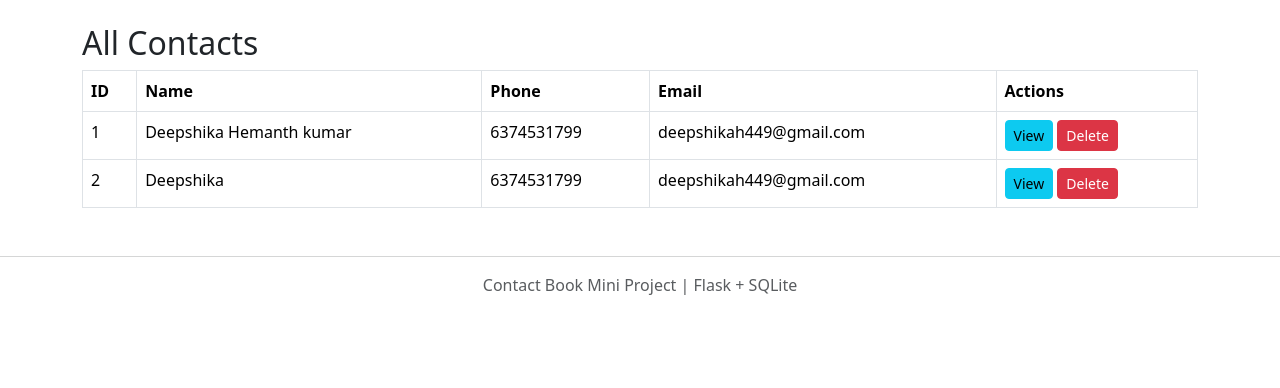
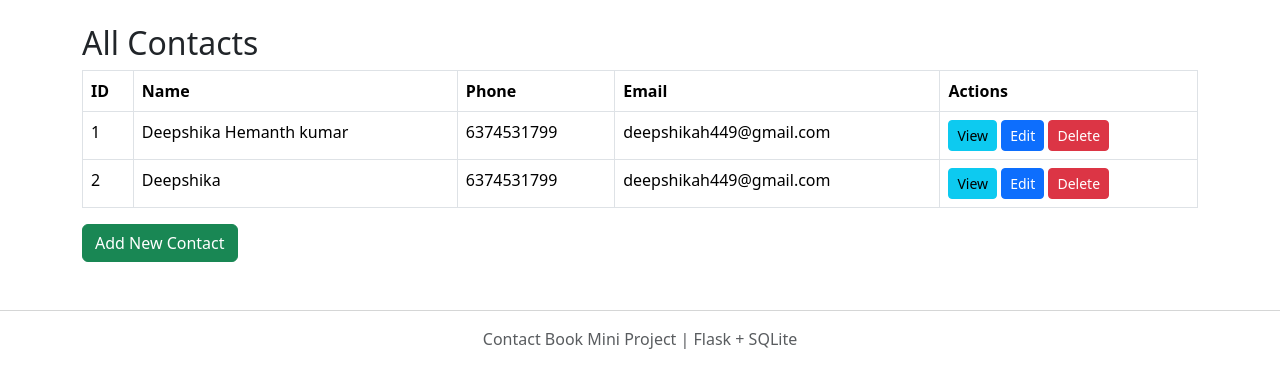
Before and after one commit to Deepshika09/contact-book, a Flask app: page /contacts in a window 1280 px wide. Shown: the part 56-444 px from the top of the page. Run offline with Flask 3, Linux system fonts and the light colour scheme; data comes from the database, SQL or seed files in the repository; both versions use the stored data as it was after the commit.

Commit message:
Day 8 - Added update functionality and completed CRUD operations

```diff
--- a/app.py
+++ b/app.py
@@ -75,6 +75,28 @@ def contact_detail(id):
     )
 
 
+# Edit Contact
+@app.route('/edit/<int:id>', methods=['GET', 'POST'])
+def edit_contact(id):
+
+    contact = Contact.query.get_or_404(id)
+
+    if request.method == 'POST':
+
+        contact.name = request.form['name']
+        contact.phone = request.form['phone']
+        contact.email = request.form['email']
+
+        db.session.commit()
+
+        return redirect(url_for('contacts'))
+
+    return render_template(
+        'edit_contact.html',
+        contact=contact
+    )
+
+
 # Delete Contact
 @app.route('/delete/<int:id>')
 def delete_contact(id):
--- a/templates/contacts.html
+++ b/templates/contacts.html
@@ -29,6 +29,11 @@
                 View
             </a>
 
+            <a class="btn btn-primary btn-sm"
+               href="/edit/{{ c.id }}">
+                Edit
+            </a>
+
             <a class="btn btn-danger btn-sm"
                href="/delete/{{ c.id }}">
                 Delete
@@ -42,4 +47,8 @@
 
 </table>
 
+<a href="/add" class="btn btn-success">
+    Add New Contact
+</a>
+
 {% endblock %}
```
Also changed, not shown: templates/edit_contact.html (added, +42 -0 lines), instance/contacts.db. Lines whose indentation alone changed are shown as unchanged.
